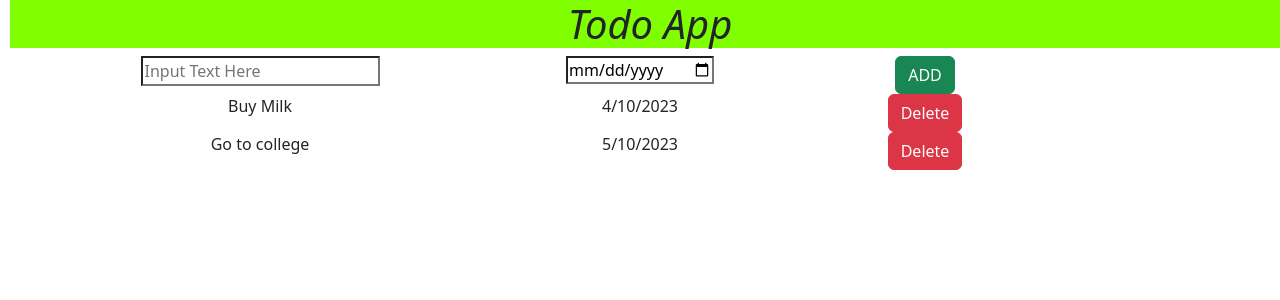
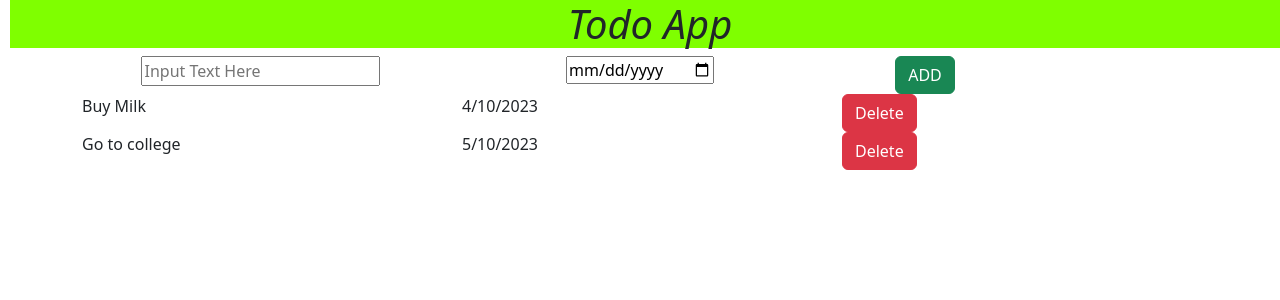
Before and after one commit to Crocodyll1/React, a React (Vite) app in the folder Projects/1-todo-app-version-1/: page / in a window 1280 px wide. Shown: the top 300 px of the page. Built offline with nearby package versions, Linux system fonts and the light colour scheme.

Commit message:
initial commit

```diff
--- a/Projects/1-todo-app-version-1/src/App.css
+++ b/Projects/1-todo-app-version-1/src/App.css
@@ -11,10 +11,9 @@ h1 {
 
 
 }
-*{
-    background-color: rgb(255, 255, 255);
+
+
+.items-container{
+    text-align: left;
+    /* background-color: rebeccapurple; */
 }
-.container text-center{
-    text-align: center;
-    background-color: lightcoral;
-}
--- a/Projects/1-todo-app-version-1/src/App.jsx
+++ b/Projects/1-todo-app-version-1/src/App.jsx
@@ -10,8 +10,9 @@ function App() {
     <center className='todo-container'>
       <AppName />
       <AddTodo />
+     <div className="items-container">
       <TodoItem1/>
-      <TodoItem2/>
+      <TodoItem2/></div>
 
     </center>
   );
--- a/Projects/1-todo-app-version-1/src/components/TodoItem1.jsx
+++ b/Projects/1-todo-app-version-1/src/components/TodoItem1.jsx
@@ -4,7 +4,7 @@ function TodoItem1() {
     let TodoDate = "4/10/2023";
 
     return (
-        <div className="container text-center">
+        <div className="container">
 
             <div className="row">
                 <div class="col-4">
--- a/Projects/1-todo-app-version-1/src/components/TodoItem2.jsx
+++ b/Projects/1-todo-app-version-1/src/components/TodoItem2.jsx
@@ -4,7 +4,7 @@ function TodoItem2() {
     let TodoDate = " 5/10/2023";
 
     return (
-        <div class="container text-center">
+        <div class="container">
 
             <div class="row">
                 <div className="col-4">
```
